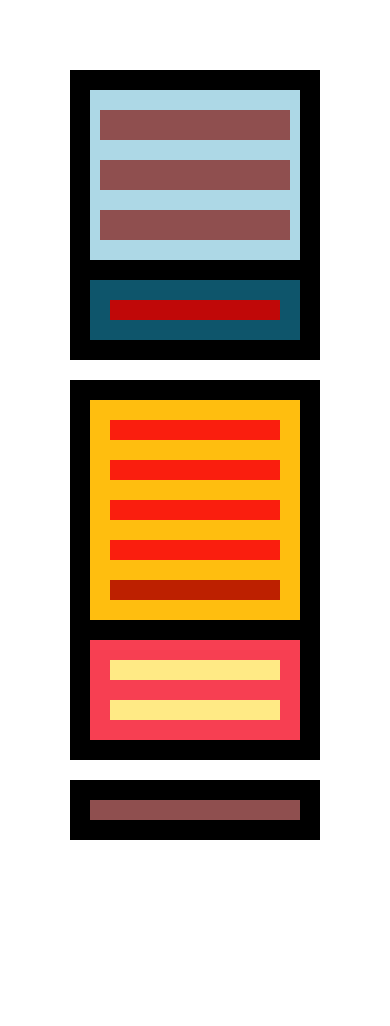
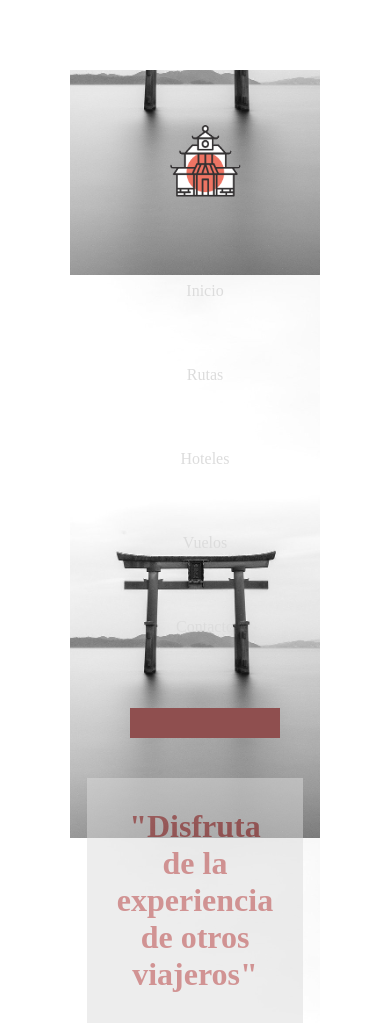
Before and after one commit to Olivermusico/React, a plain HTML site: page Sprint-1/nivell-2/index.html in a window 390 px wide. Shown: the top 1026 px of the page. Before the commit the page ends 910 px from the top, so only its background shows below. Drawn offline with Linux system fonts and the light colour scheme.

Commit message:
avançant al nivell dos

```diff
--- a/Sprint-1/index.html
+++ b/Sprint-1/nivell-2/index.html
@@ -6,18 +6,30 @@
     <title>Flex práctica</title>
     <meta name="viewport" content="width=device-width, initial-scale=1 shrink-to-fit=no">
     <link rel="stylesheet" href="styles.css">
+
 </head>
 
 <body>
     <div class="madre">
         <header class="header">
             <div class="menu">
-                <div class="logo"></div>
-                <nav class="nav"></nav>
+                <div class="logo">
+                    <img src="img/Material activitat Flex nivell 2-logo.png" alt="logo empresa" class="img">
+                </div>
+                <nav class="nav">
+                    <ul>
+                        <li><a href="#">Inicio</a></li>
+                        <li><a href="#">Rutas</a></li>
+                        <li><a href="#">Hoteles</a></li>
+                        <li><a href="#">Vuelos</a></li>
+                        <li><a href="#">Contacto</a></li>
+                    </ul>
+                </nav>
                 <div class="social"></div>
+
             </div>
             <div class="texto-principal">
-                <h1></h1>
+                <h1>"Disfruta de la experiencia de otros viajeros"</h1>
             </div>
         </header>
         <section class="section">
--- a/Sprint-1/styles.css
+++ b/Sprint-1/nivell-2/styles.css
@@ -10,27 +10,62 @@
     }
 
     .header {
-        background: #000;
+        background-image: url("img/Activitat\ Flex\ -\ Nivell\ 2\ -\ fons\ capçalera.jpg");
+        background-position: center;
+        background-size: 100%;
         display: flex;
         flex-flow: column nowrap;
     }
 
+    .img {
+        width: 50%;
+    }
+
     .menu {
-        background: #78c4d4;
         display: flex;
         flex-flow: row nowrap;
-        height: 100px;
+        height: auto;
+        justify-content: center;
         align-items: center;
     }
 
     .logo {
-        background: #8f4f4f;
-        flex: 1 1 auto;
-        height: 30px;
+        flex: 0.1 1 auto;
+        height: auto;
+        width: auto;
+        justify-self: flex-start;
+    }
+
+    .img {
+        display: block;
+        margin: auto;
+        height: 100px;
+        width: 100px;
+    }
+
+    ul {
+        list-style-type: none;
+        margin: 0;
+        padding: 0;
+    }
+
+    li {
+        display: inline;
+    }
+
+    li a {
+        color: rgb(32, 25, 25);
+        text-align: center;
+        padding: 14px 16px;
+        text-decoration: none;
+    }
+
+    li a:hover {
+        background-color: rgb(230, 107, 107);
     }
 
     .nav {
-        background: #8f4f4f;
+        color: brown;
         flex: 5 1 auto;
         height: 30px;
     }
@@ -42,11 +77,13 @@
     }
 
     .texto-principal {
-        background: #0e556b;
+        background-color: gainsboro;
+        opacity: 0.5;
     }
 
     h1 {
-        background: #c00808;
+        text-align: center;
+        color: brown;
     }
 
     .section {
@@ -99,6 +136,9 @@
             flex-direction: column;
             background: lawngreen;
         }
+        ul {
+            flex-flow: column wrap;
+        }
     }
     /* tauleta landscape */
 
@@ -107,27 +147,47 @@
             flex-direction: column;
             background: lawngreen;
         }
+        ul {
+            flex-flow: column wrap;
+            height: auto;
+        }
     }
     /* mobile portrait */
 
     @media (min-width: 320px) and (max-width: 480px) {
+        .header {
+            background-image: url("img/Activitat\ Flex\ -\ Nivell\ 2\ -\ fons\ capçalera.jpg");
+            background-position: center;
+            background-size: 100vmax;
+            align-items: center;
+        }
         .menu {
-            background: lightblue;
             display: flex;
-            flex-flow: column nowrap;
-            flex-basis: content;
+            flex: 1 1 auto;
+            flex-flow: column wrap;
+            justify-content: center;
         }
         .logo {
-            background: #8f4f4f;
-            flex: 100%;
-            flex: 1 1 auto;
-            width: 100%;
+            margin: 0;
+        }
+        .img {
+            display: block;
+            margin: auto;
         }
         .nav {
-            background: #8f4f4f;
-            flex: 100%;
             flex: 1 1 auto;
+            flex-flow: column wrap;
             width: 100%;
+            height: max-content;
+        }
+        ul {
+            text-align: center;
+        }
+        li a {
+            display: block;
+            color: gainsboro;
+            text-align: center;
+            text-decoration: none;
         }
         .social {
             background: #8f4f4f;
```
Also changed, not shown: Sprint-1/nivell-2/img/Activitat Flex - Nivell 2 - fons capçalera.jpg (renamed from Sprint-1/img/Activitat Flex - Nivell 2 - fons capçalera.jpg), Sprint-1/nivell-2/img/Material activitat Flex nivell 2-logo.png (renamed from Sprint-1/img/Material activitat Flex nivell 2-logo.png).
